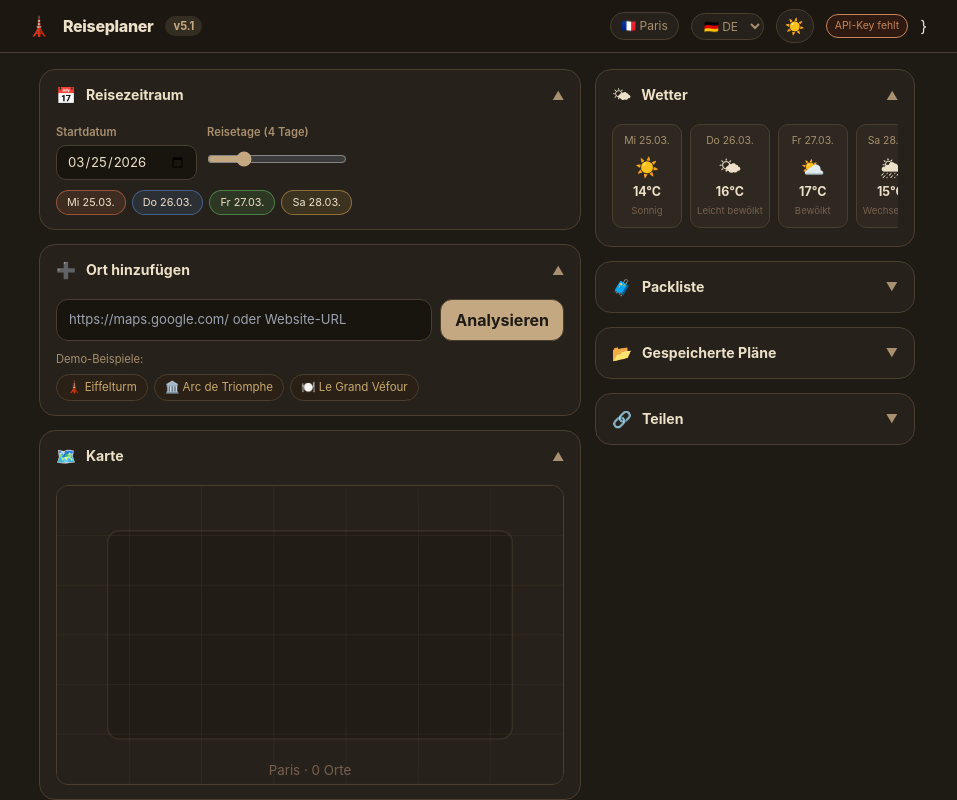
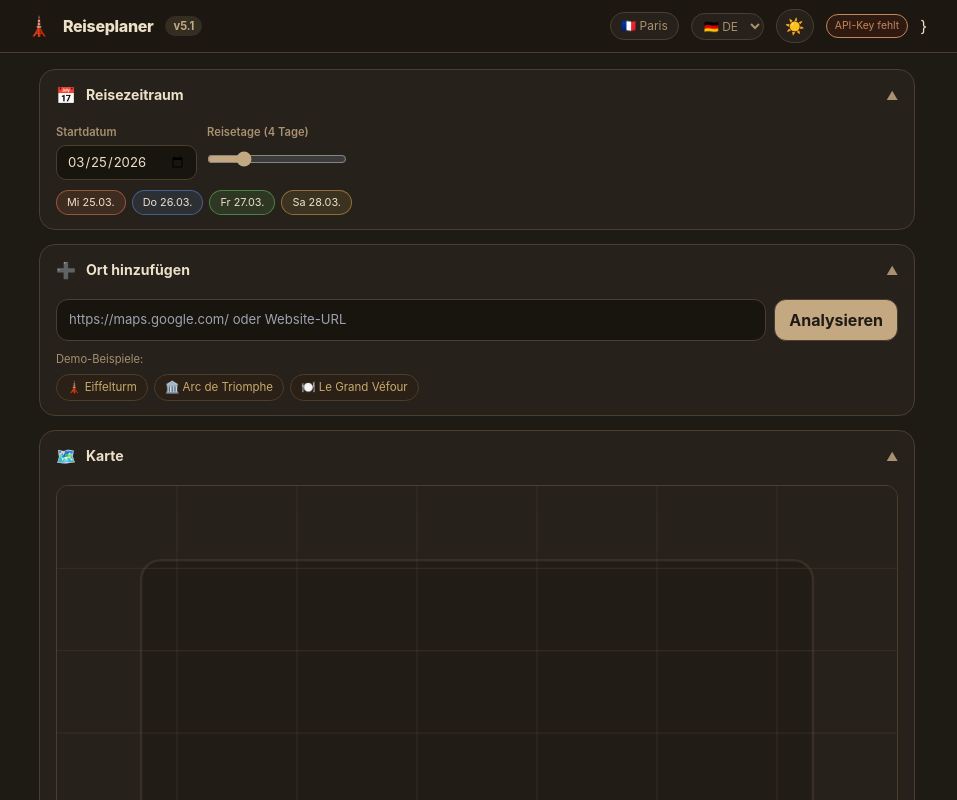
Before and after one commit to TheLomma/reiseplaner, a React (Vite) app: page / in a window 1280 px wide. Shown: the top 800 px of the page, without its empty margins (163-1120 px from the left). Built offline with nearby package versions, Linux system fonts and the light colour scheme.

Commit message:
Update App.jsx
version 5.1 fix

```diff
--- a/src/App.jsx
+++ b/src/App.jsx
@@ -1081,7 +1081,7 @@ export default function App() {
           </div>
         )}
 
-        <div style={{ display:"grid", gridTemplateColumns:"minmax(0,1fr) minmax(0,320px)", gap:14, alignItems:"start" }}>
+        <div style={{ display:"flex", flexDirection:"column", gap:14 }}>
           {/* Left Column */}
           <div style={{ display:"flex", flexDirection:"column", gap:14 }}>
 
```
